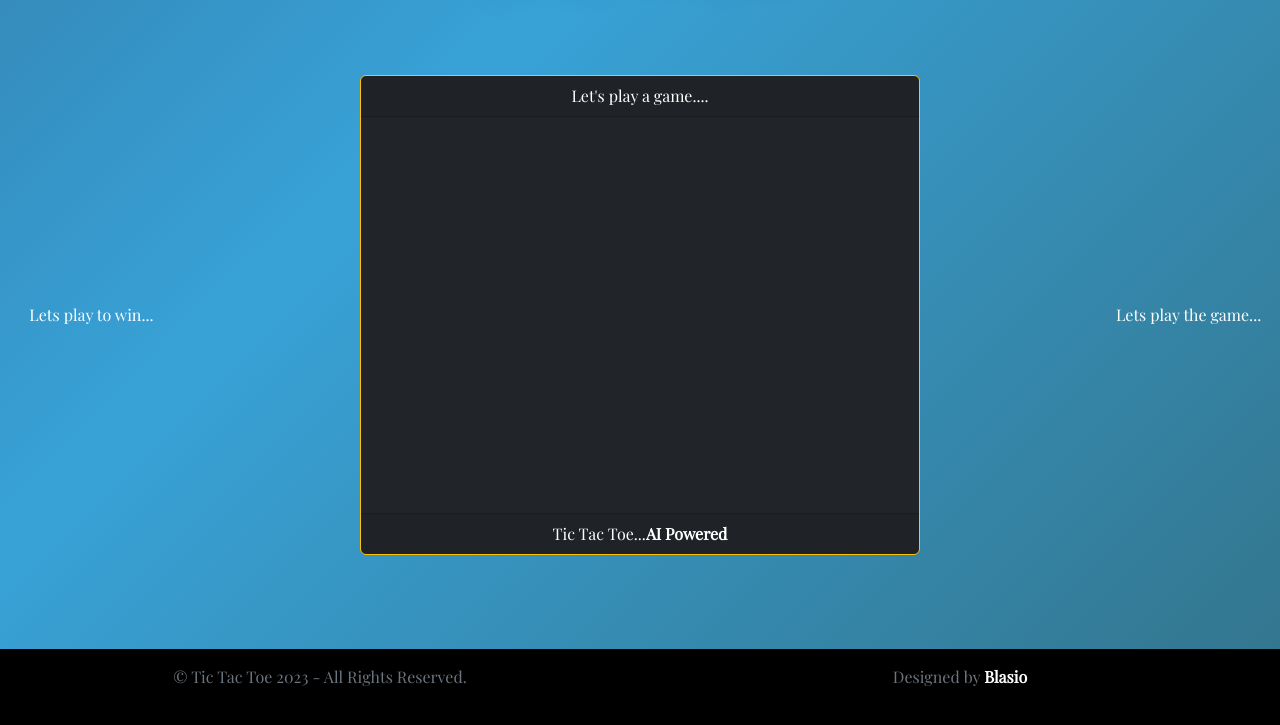
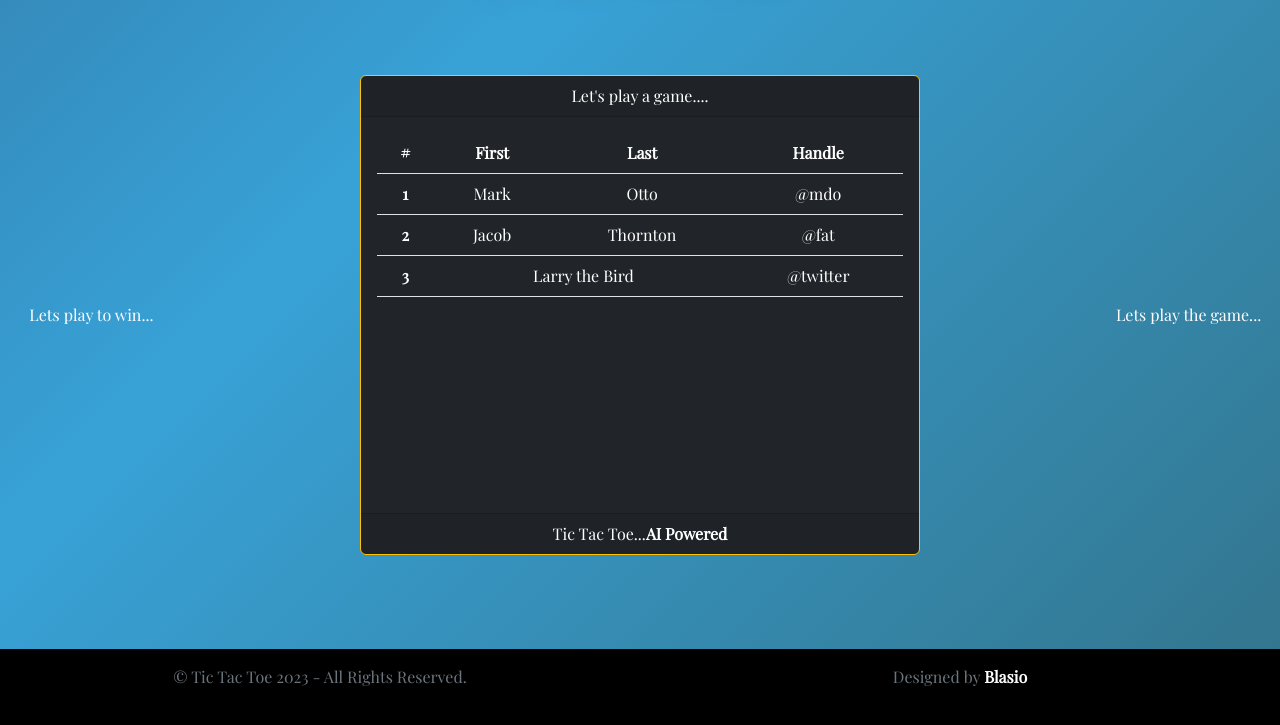
Before and after one commit to BlasioGodi/Tic-Tac-Toe, a website: page index.html in a window 1280 px wide. Shown: the part 161-886 px from the top of the page. Drawn offline with nearby package versions, Linux system fonts and the light colour scheme; a web font is replaced by a local one.

Commit message:
Added table

```diff
--- a/index.html
+++ b/index.html
@@ -87,7 +87,36 @@
                         <div class="card-header">
                             Let's play a game....
                         </div>
-                        <div class="card-body">
+                        <div class="card-body align-items-center" style="height:100%;">
+                            <table class="table text-white ">
+                                <thead>
+                                    <tr>
+                                        <th scope="col">#</th>
+                                        <th scope="col">First</th>
+                                        <th scope="col">Last</th>
+                                        <th scope="col">Handle</th>
+                                    </tr>
+                                </thead>
+                                <tbody>
+                                    <tr>
+                                        <th scope="row">1</th>
+                                        <td>Mark</td>
+                                        <td>Otto</td>
+                                        <td>@mdo</td>
+                                    </tr>
+                                    <tr>
+                                        <th scope="row">2</th>
+                                        <td>Jacob</td>
+                                        <td>Thornton</td>
+                                        <td>@fat</td>
+                                    </tr>
+                                    <tr>
+                                        <th scope="row">3</th>
+                                        <td colspan="2">Larry the Bird</td>
+                                        <td>@twitter</td>
+                                    </tr>
+                                </tbody>
+                            </table>
 
                         </div>
                         <div class="card-footer text-body-secondary">
```
